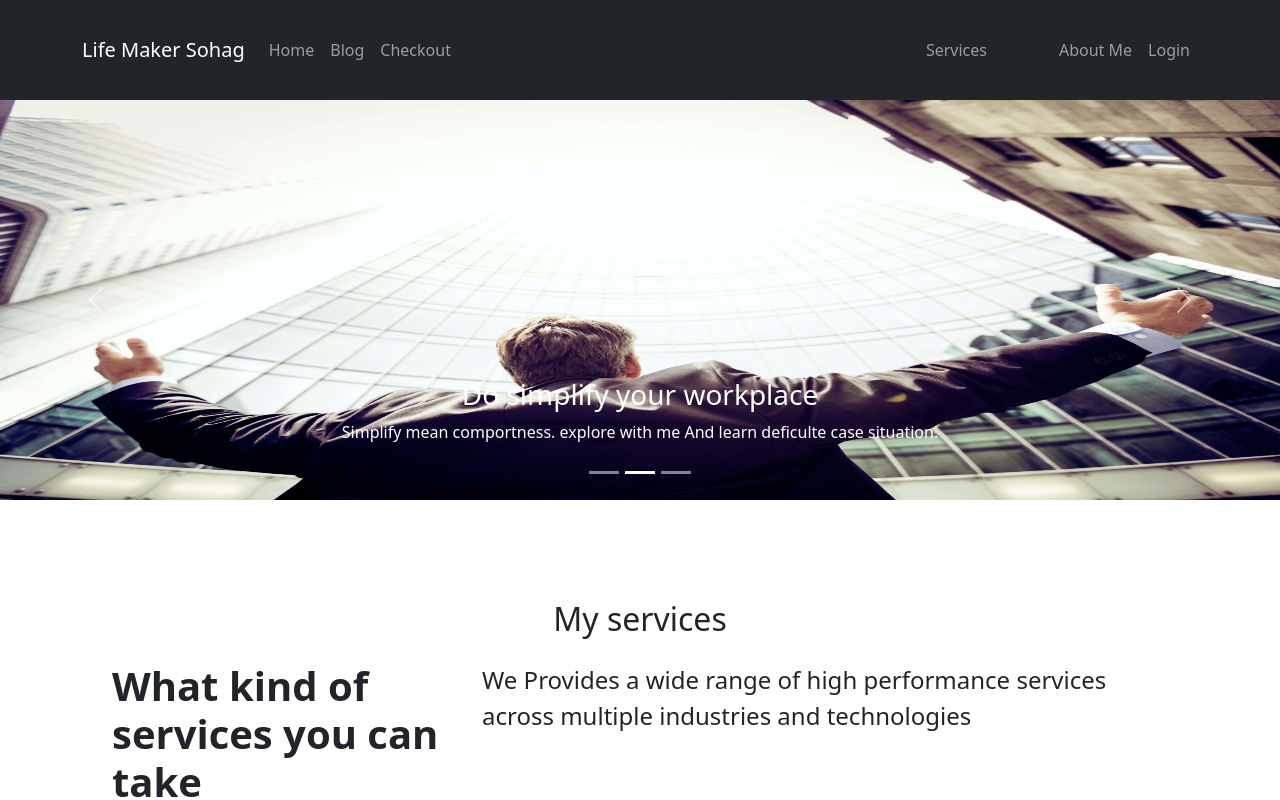
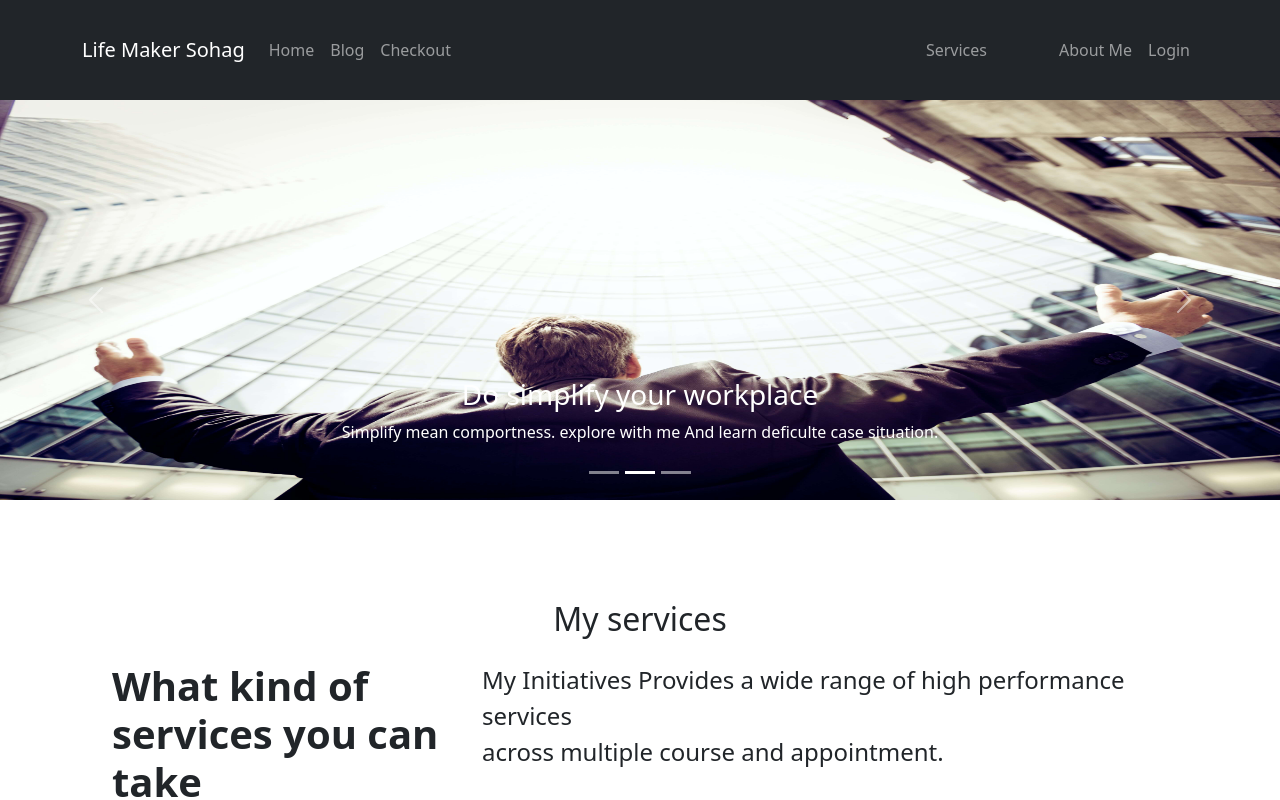
Before and after one commit to MDRAFIULI/real_interview_project_one_assign-10, a React (Create React App) app: page /home#services in a window 1280 px wide. Shown: the top 800 px of the page. Built offline with nearby package versions, Linux system fonts and the light colour scheme; no server answers.

Commit message:
Edit Readme.md

```diff
--- a/src/Page/Blog/Blog.js
+++ b/src/Page/Blog/Blog.js
@@ -51,7 +51,7 @@ const Blog = () => {
                     <li>By using firebase you can increase user in your site.</li>
                     <li>firebase stored application data.</li>
                     <li>You can be sent notifiction by using firebase.</li>
-                    <li></li>
+                    <li>there is a popular feature that real time data load </li>
                     <li></li>
                 </ul>
 
--- a/src/Page/Home/Services/Services.js
+++ b/src/Page/Home/Services/Services.js
@@ -13,7 +13,7 @@ const Services = () => {
             <h2 id='services' className='mb-4 text-center'>My services</h2>
             <div className='row ms-8 starting-text'>
                 <h3 className='col col-4 service-title-2'>What kind of services you can take</h3>
-                <p className='col col-8 fs-4'>We Provides a wide range of high performance services <br /> across multiple industries and technologies</p>
+                <p className='col col-8 fs-4'>My Initiatives Provides a wide range of high performance services <br /> across multiple course and appointment.</p>
             </div>
             <div className='services-container'>
                 {services.map(service => <Service service={service} key={service.id}></Service>)}
```
Also changed, not shown: 1 other file (tests, documents, lock files or other folders).
